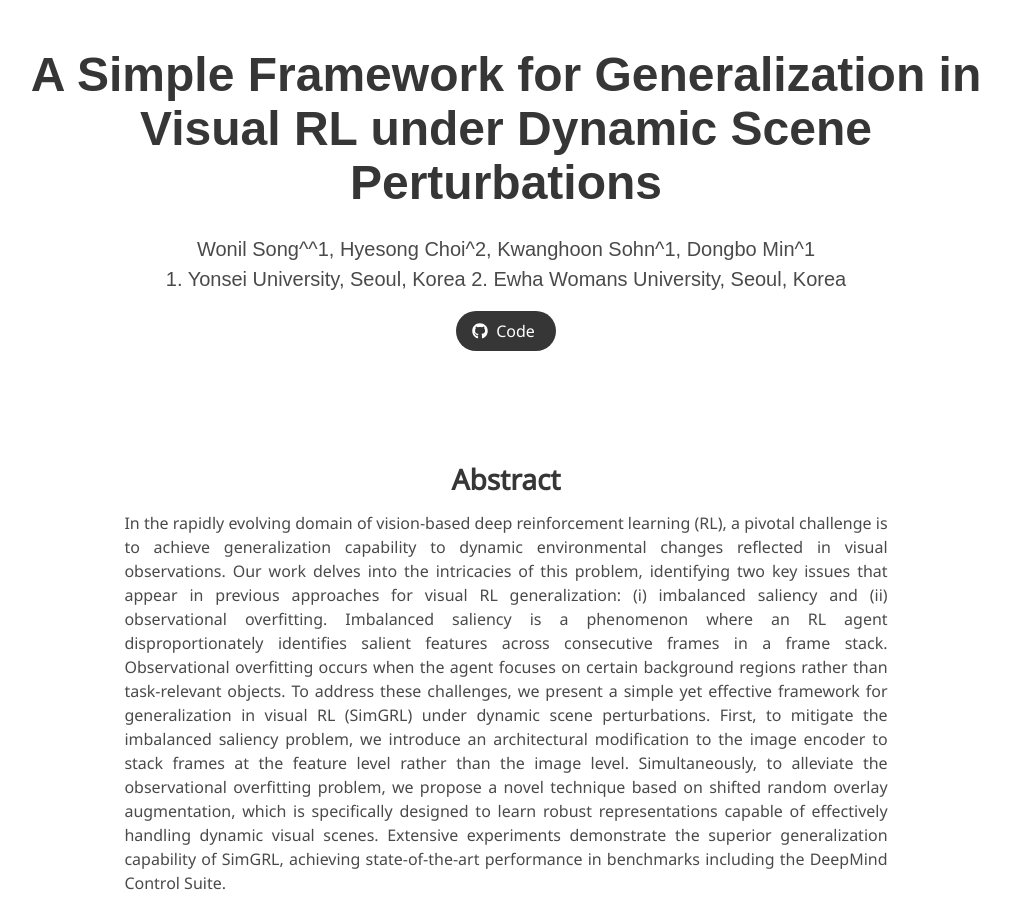
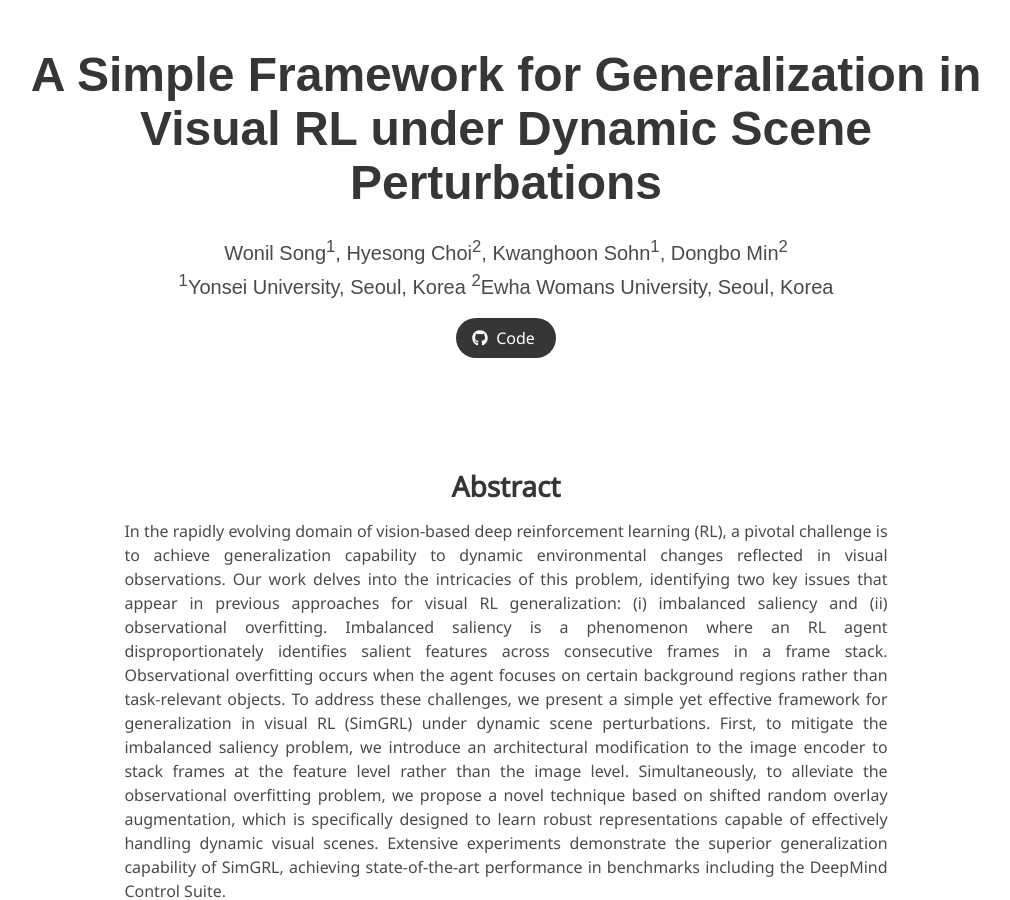
Before and after one commit to W-Song11/SimGRL, a Jekyll site: the page built from index.md, in a window 1280 px wide and 900 px high. Shown: the whole window, without its empty margins (134-1144 px from the left). Built offline with Jekyll 4.4.1, drawn with Linux system fonts in a browser that asks for light colours; some web fonts are replaced.

Commit message:
Update index.md

```diff
--- a/index.md
+++ b/index.md
@@ -4,10 +4,10 @@ permalink: /
 
 title: A Simple Framework for Generalization in Visual RL under Dynamic Scene Perturbations
 authors:
-    Wonil Song^^1, Hyesong Choi^2, Kwanghoon Sohn^1, Dongbo Min^1
+    Wonil Song<sup>1</sup>, Hyesong Choi<sup>2</sup>, Kwanghoon Sohn<sup>1</sup>, Dongbo Min<sup>2</sup>
 affiliations:
-    1. Yonsei University, Seoul, Korea
-    2. Ewha Womans University, Seoul, Korea
+    <sup>1</sup>Yonsei University, Seoul, Korea
+    <sup>2</sup>Ewha Womans University, Seoul, Korea
 paper: #https://www.cs.virginia.edu/~robins/Turing_Paper_1936.pdf
 video: #https://www.youtube.com/results?search_query=turing+machine
 code: https://github.com/W-Song11/SimGRL-Code
```
